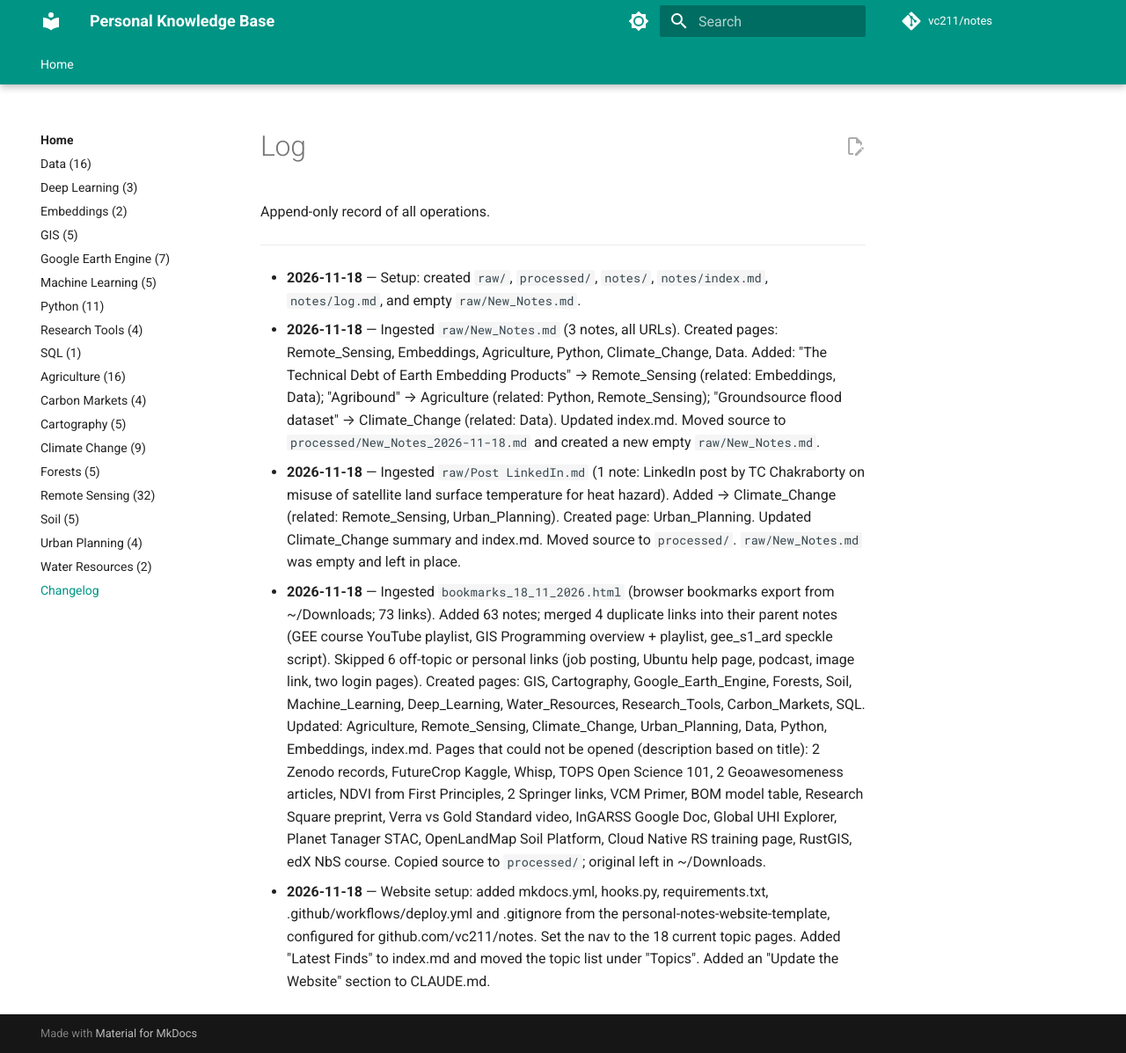
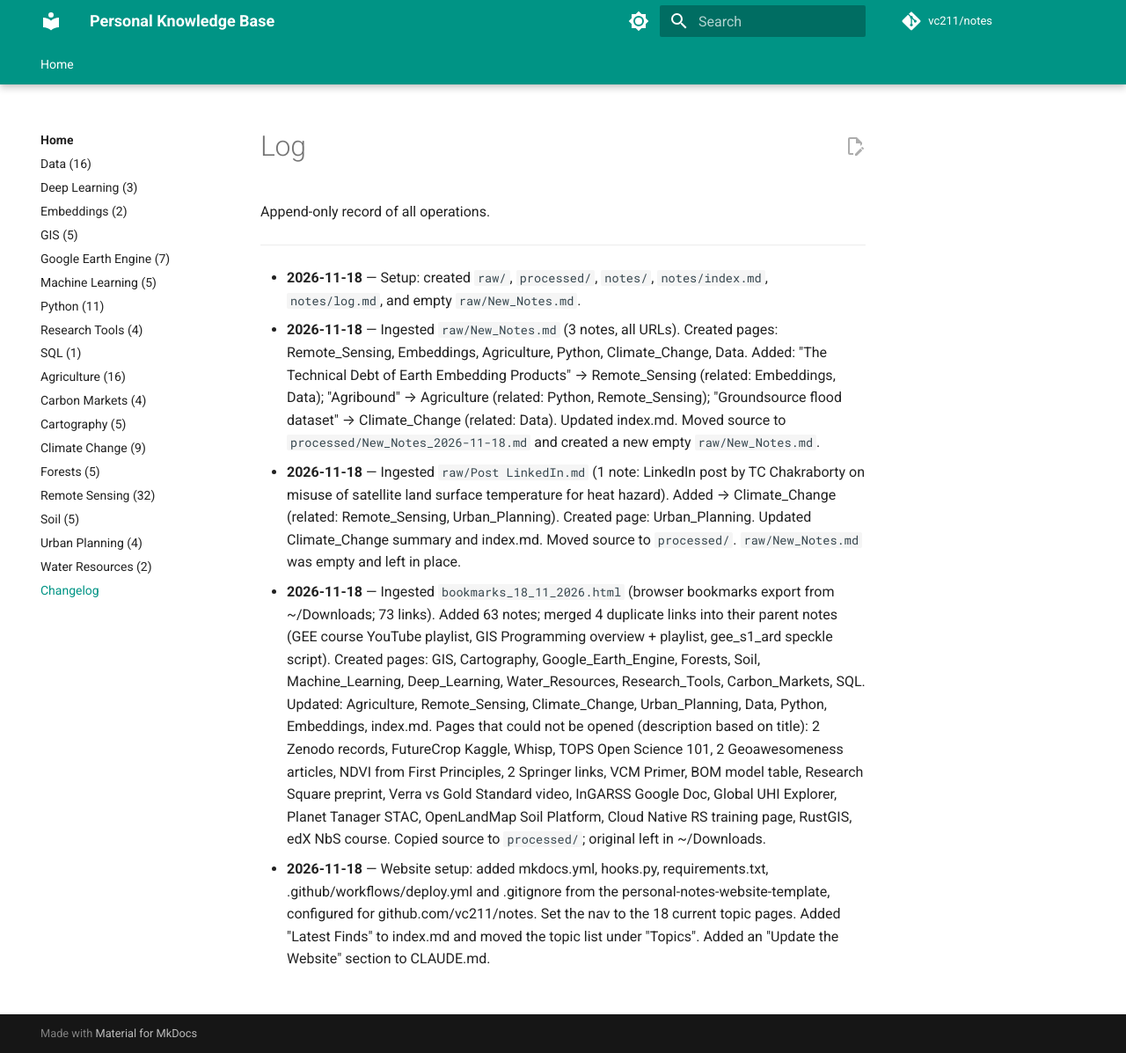
Before and after one commit to vc211/notes, an MkDocs documentation site: the page built from notes/log.md, in a window 1280 px wide and 1197 px high. Shown: the whole window at 88% size. Built offline with MkDocs 1.6.1 and Material for MkDocs 9.7.7, drawn with Linux system fonts in a browser that asks for light colours; comment, search, counter and statistics services are not loaded.

Commit message:
Remove skipped-bookmarks note from log
Co-Authored-By: Claude Opus 5.5 <noreply@anthropic.com>

```diff
--- a/notes/log.md
+++ b/notes/log.md
@@ -7,5 +7,5 @@ Append-only record of all operations.
 - **2026-11-18** — Setup: created `raw/`, `processed/`, `notes/`, `notes/index.md`, `notes/log.md`, and empty `raw/New_Notes.md`.
 - **2026-11-18** — Ingested `raw/New_Notes.md` (3 notes, all URLs). Created pages: Remote_Sensing, Embeddings, Agriculture, Python, Climate_Change, Data. Added: "The Technical Debt of Earth Embedding Products" → Remote_Sensing (related: Embeddings, Data); "Agribound" → Agriculture (related: Python, Remote_Sensing); "Groundsource flood dataset" → Climate_Change (related: Data). Updated index.md. Moved source to `processed/New_Notes_2026-11-18.md` and created a new empty `raw/New_Notes.md`.
 - **2026-11-18** — Ingested `raw/Post  LinkedIn.md` (1 note: LinkedIn post by TC Chakraborty on misuse of satellite land surface temperature for heat hazard). Added → Climate_Change (related: Remote_Sensing, Urban_Planning). Created page: Urban_Planning. Updated Climate_Change summary and index.md. Moved source to `processed/`. `raw/New_Notes.md` was empty and left in place.
-- **2026-11-18** — Ingested `bookmarks_18_11_2026.html` (browser bookmarks export from ~/Downloads; 73 links). Added 63 notes; merged 4 duplicate links into their parent notes (GEE course YouTube playlist, GIS Programming overview + playlist, gee_s1_ard speckle script). Skipped 6 off-topic or personal links (job posting, Ubuntu help page, podcast, image link, two login pages). Created pages: GIS, Cartography, Google_Earth_Engine, Forests, Soil, Machine_Learning, Deep_Learning, Water_Resources, Research_Tools, Carbon_Markets, SQL. Updated: Agriculture, Remote_Sensing, Climate_Change, Urban_Planning, Data, Python, Embeddings, index.md. Pages that could not be opened (description based on title): 2 Zenodo records, FutureCrop Kaggle, Whisp, TOPS Open Science 101, 2 Geoawesomeness articles, NDVI from First Principles, 2 Springer links, VCM Primer, BOM model table, Research Square preprint, Verra vs Gold Standard video, InGARSS Google Doc, Global UHI Explorer, Planet Tanager STAC, OpenLandMap Soil Platform, Cloud Native RS training page, RustGIS, edX NbS course. Copied source to `processed/`; original left in ~/Downloads.
+- **2026-11-18** — Ingested `bookmarks_18_11_2026.html` (browser bookmarks export from ~/Downloads; 73 links). Added 63 notes; merged 4 duplicate links into their parent notes (GEE course YouTube playlist, GIS Programming overview + playlist, gee_s1_ard speckle script). Created pages: GIS, Cartography, Google_Earth_Engine, Forests, Soil, Machine_Learning, Deep_Learning, Water_Resources, Research_Tools, Carbon_Markets, SQL. Updated: Agriculture, Remote_Sensing, Climate_Change, Urban_Planning, Data, Python, Embeddings, index.md. Pages that could not be opened (description based on title): 2 Zenodo records, FutureCrop Kaggle, Whisp, TOPS Open Science 101, 2 Geoawesomeness articles, NDVI from First Principles, 2 Springer links, VCM Primer, BOM model table, Research Square preprint, Verra vs Gold Standard video, InGARSS Google Doc, Global UHI Explorer, Planet Tanager STAC, OpenLandMap Soil Platform, Cloud Native RS training page, RustGIS, edX NbS course. Copied source to `processed/`; original left in ~/Downloads.
 - **2026-11-18** — Website setup: added mkdocs.yml, hooks.py, requirements.txt, .github/workflows/deploy.yml and .gitignore from the personal-notes-website-template, configured for github.com/vc211/notes. Set the nav to the 18 current topic pages. Added "Latest Finds" to index.md and moved the topic list under "Topics". Added an "Update the Website" section to CLAUDE.md.
```
